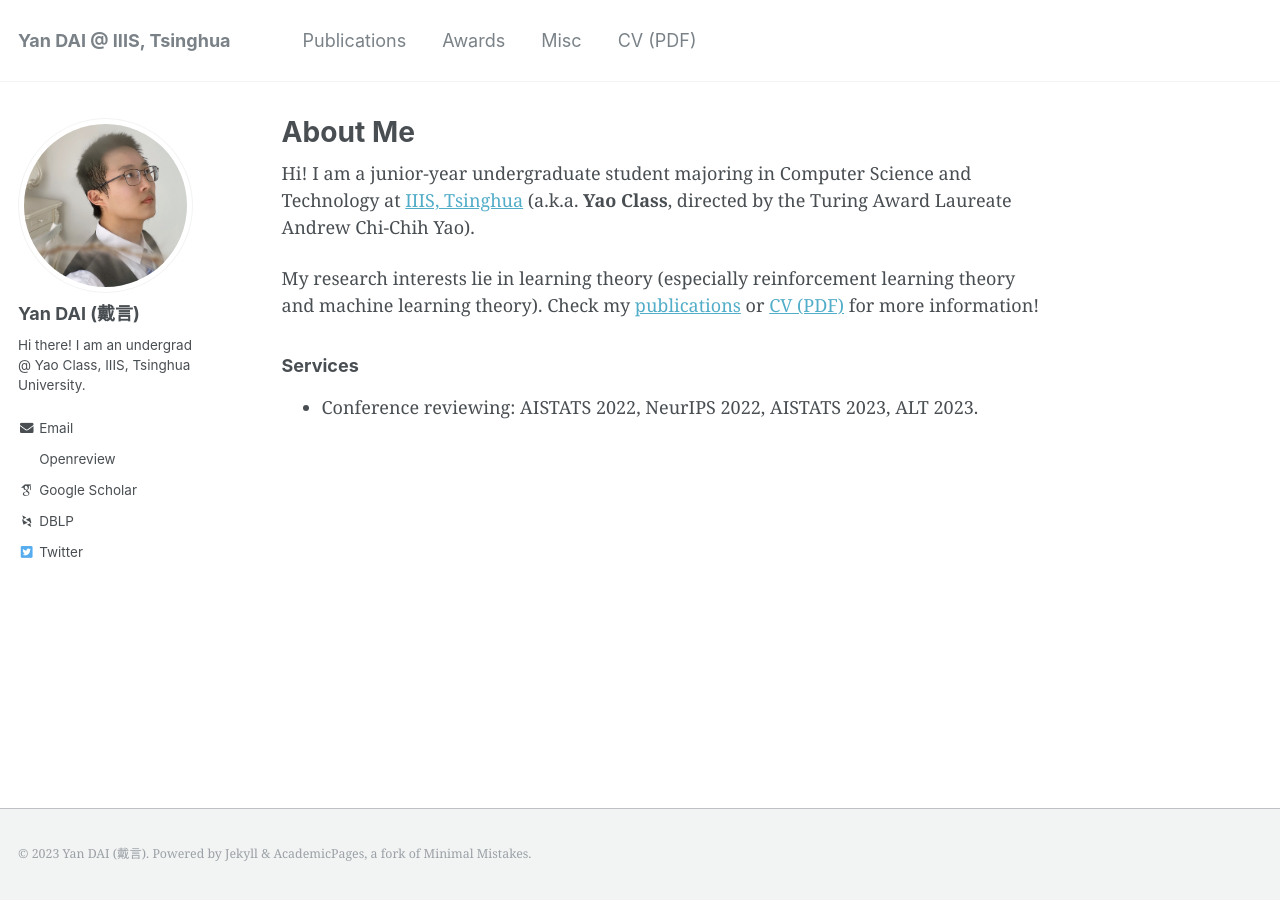
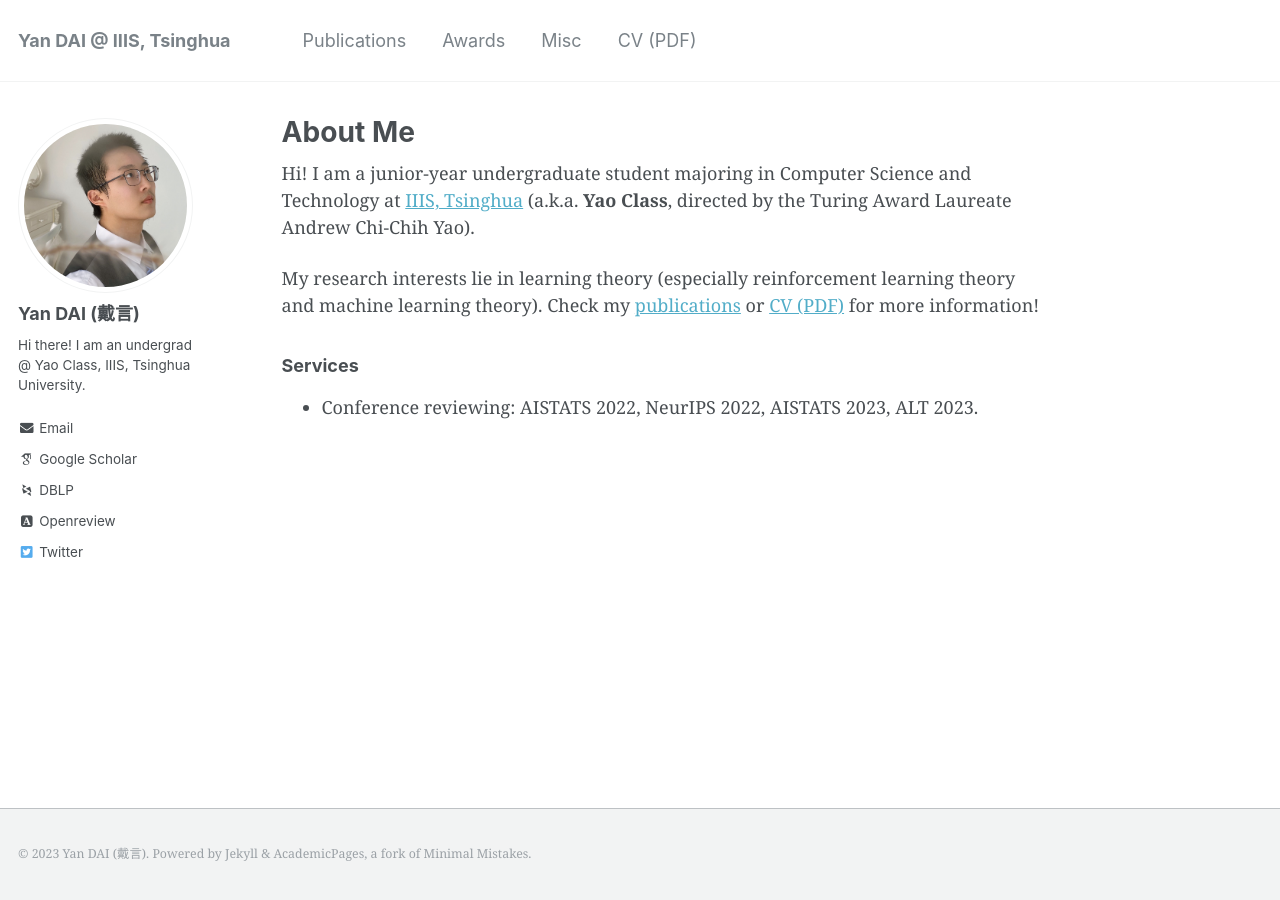
Before and after one commit to yandaichn/yandaichn.github.io, a Jekyll site: the page built from _pages/about.md, in a window 1280 px wide. Built offline with Jekyll 4.4.1, drawn with Linux system fonts in a browser that asks for light colours; some web fonts are replaced.

Commit message:
Add Openreview

```diff
--- a/_config.yml
+++ b/_config.yml
@@ -108,7 +108,7 @@ author:
   pinterest        :
   soundcloud       :
   stackoverflow    : # http://stackoverflow.com/users/123456/username
-  openreview       : "~Yan_Dai1"
+  openreview       : "https://openreview.net/profile?id=~Yan_Dai1"
   steam            :
   tumblr           :
   twitter          : "diamond_duke"
--- a/_includes/author-profile.html
+++ b/_includes/author-profile.html
@@ -67,9 +67,6 @@
       {% if author.stackoverflow %}
         <li><a href="https://www.stackoverflow.com/users/{{ author.stackoverflow }}"><i class="fab fa-fw fa-stack-overflow" aria-hidden="true"></i> Stackoverflow</a></li>
       {% endif %}
-      {% if author.openreview %}
-        <li><a href="https://openreview.net/profile?id={{ author.openreview }}"><i class="fab fa-fw fa-file-pdf" aria-hidden="true"></i> Openreview</a></li>
-      {% endif %}
       {% if author.lastfm %}
         <li><a href="https://lastfm.com/user/{{ author.lastfm }}"><i class="fab fa-fw fa-lastfm-square" aria-hidden="true"></i> Last.fm</a></li>
       {% endif %}
@@ -109,6 +106,9 @@
       {% if author.dblp %}
         <li><a href="{{ author.dblp }}"><i class="ai ai-dblp ai-fw"></i> DBLP</a></li>
       {% endif %}
+      {% if author.openreview %}
+        <li><a href="{{ author.openreview }}"><i class="ai ai-academia-square ai-fw"></i> Openreview</a></li>
+      {% endif %}
       {% if author.pubmed %}
         <li><a href="{{ author.pubmed }}"><i class="ai ai-pubmed-square ai-fw"></i> PubMed</a></li>
       {% endif %}
```
